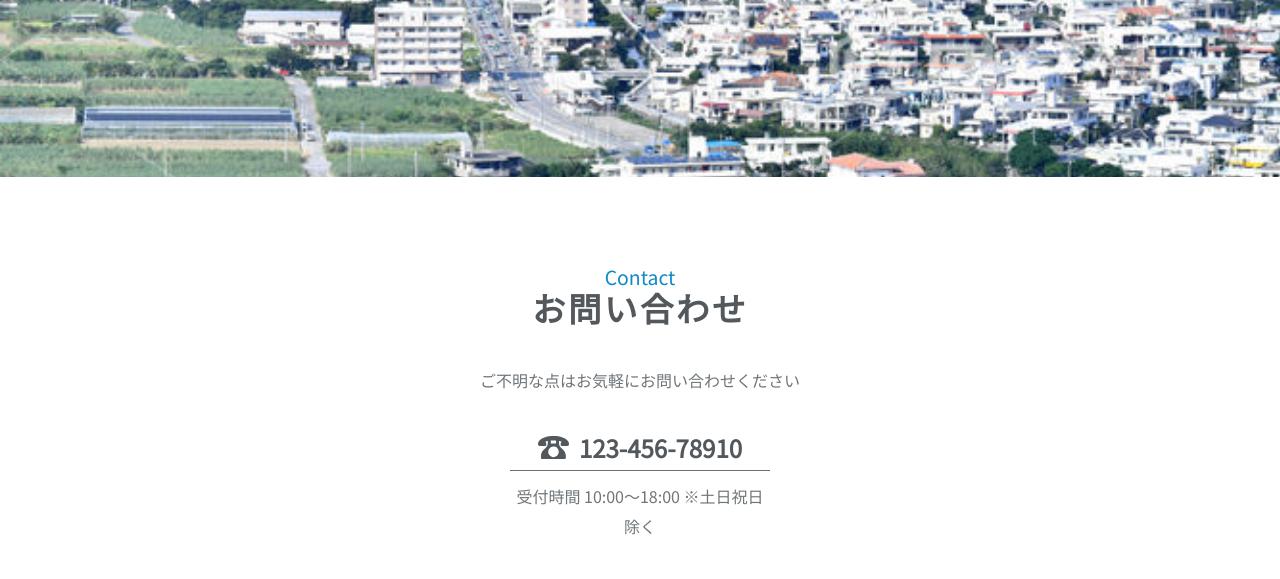
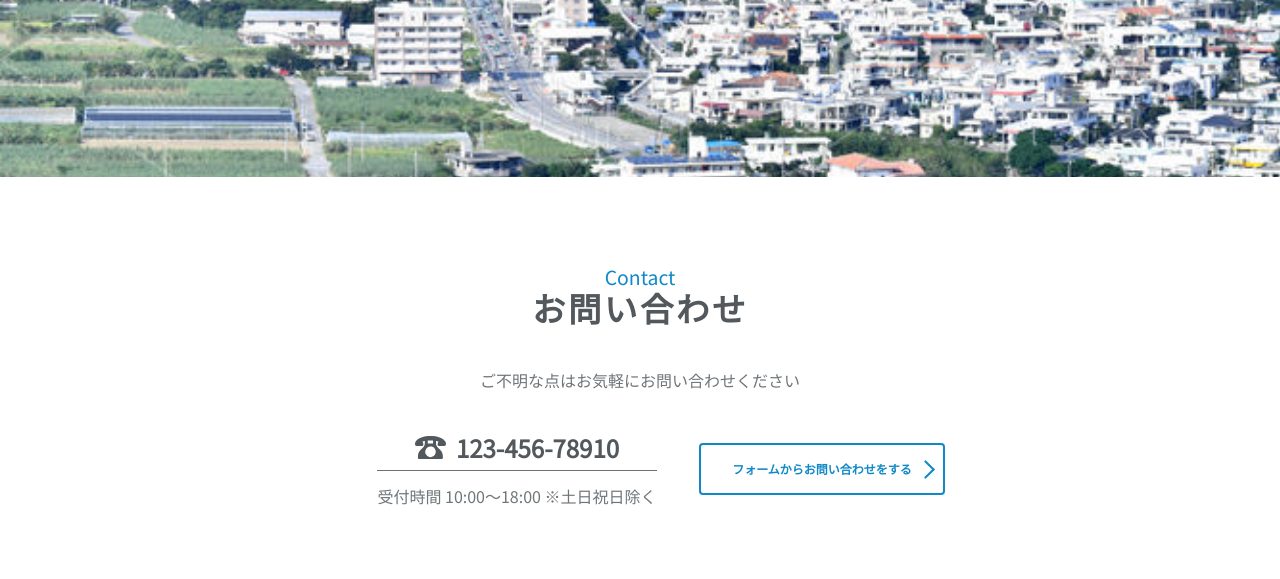
Before and after one commit to s-miyazato/ootomi-kensetsu, a plain HTML site: page index.html in a window 1280 px wide. Shown: the part 3059-3638 px from the top of the page. Drawn offline with nearby package versions, Linux system fonts and the light colour scheme; a script that the page names is missing.

Commit message:
お問い合わせPC調整

```diff
--- a/css/style.scss
+++ b/css/style.scss
@@ -372,9 +372,18 @@ dd {
 .contact__content {
   margin-top: 40px;
   text-align: center;
+  @include tablet {
+    display: flex;
+    justify-content: space-between;
+    width: 610px;
+    margin: 40px auto 0;
+  }
   .contact__definition-list {
     width: 260px;
     margin: 0 auto;
+    @include tablet {
+      width: 280px;
+    }
   }
   .contact__definition-tel {
     font-size: 1.5em;
@@ -400,6 +409,9 @@ dd {
   }
   .btn {
     margin-top: 40px;
+    @include tablet {
+      margin: 8px 0 0;
+    }
   }
 }
 
```
Also changed, not shown: css/style.css.
